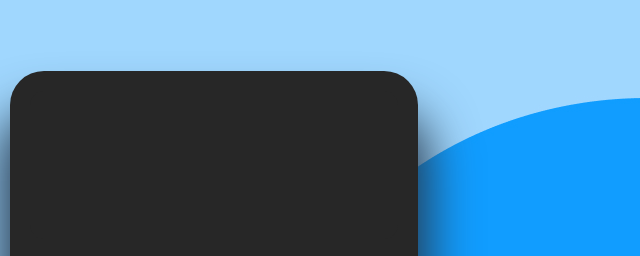
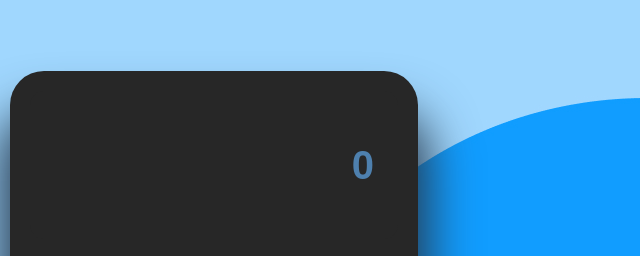
Before and after one commit to aryan2bamane/Codsoft, a plain HTML site: page Task 3/index.html in a window 1280 px wide. Shown: the top 256 px of the page, 426-1066 px from the left. Drawn offline with Linux system fonts and the light colour scheme.

Commit message:
Added missing placeholder as per issue request for enhancement by aakashnetada

```diff
--- a/Task 3/index.html
+++ b/Task 3/index.html
@@ -14,7 +14,7 @@
     <!-- Main -->
 
     <main class="container">
-      <input class="input" type="text" id="display" />
+      <input class="input" type="text" id="display" placeholder="0"/>
       <div class="keypad">
         <button class="button btn ac_btn">AC</button>
         <button class="button btn dlt_btn">Del</button>
--- a/Task 3/style.css
+++ b/Task 3/style.css
@@ -36,6 +36,10 @@ body {
   height: 100px;
   width: 320px;
   /* margin: 10px 0; */
+}
+
+#display::placeholder{
+  color: #4e80ae;
 }
 
 .keypad {
```
